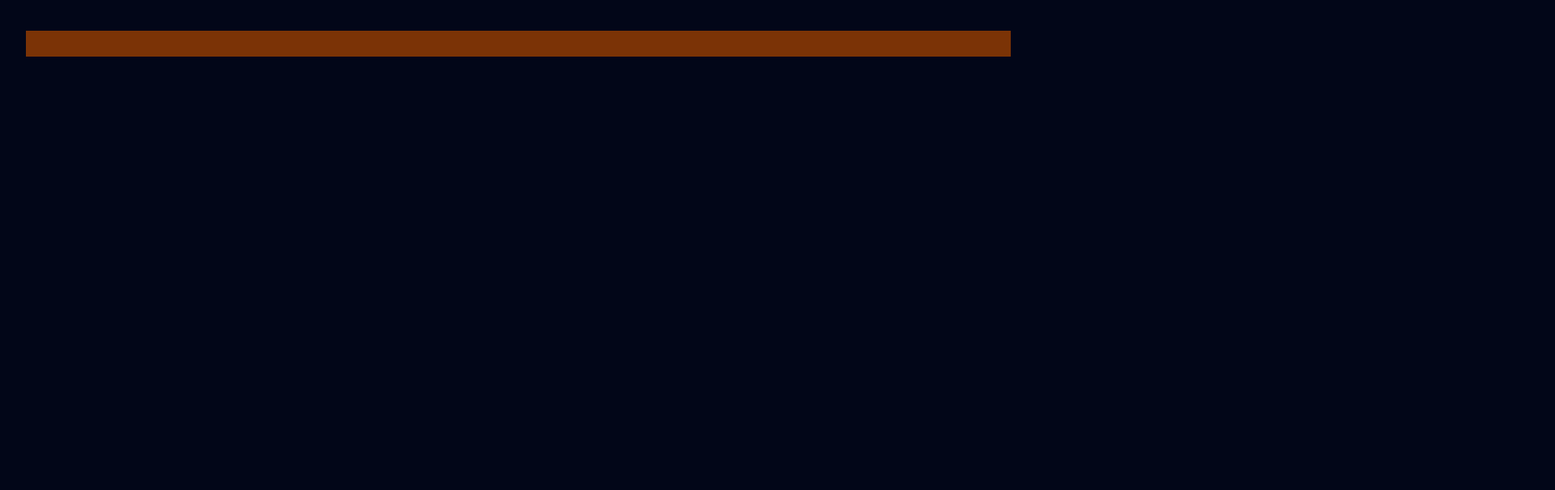
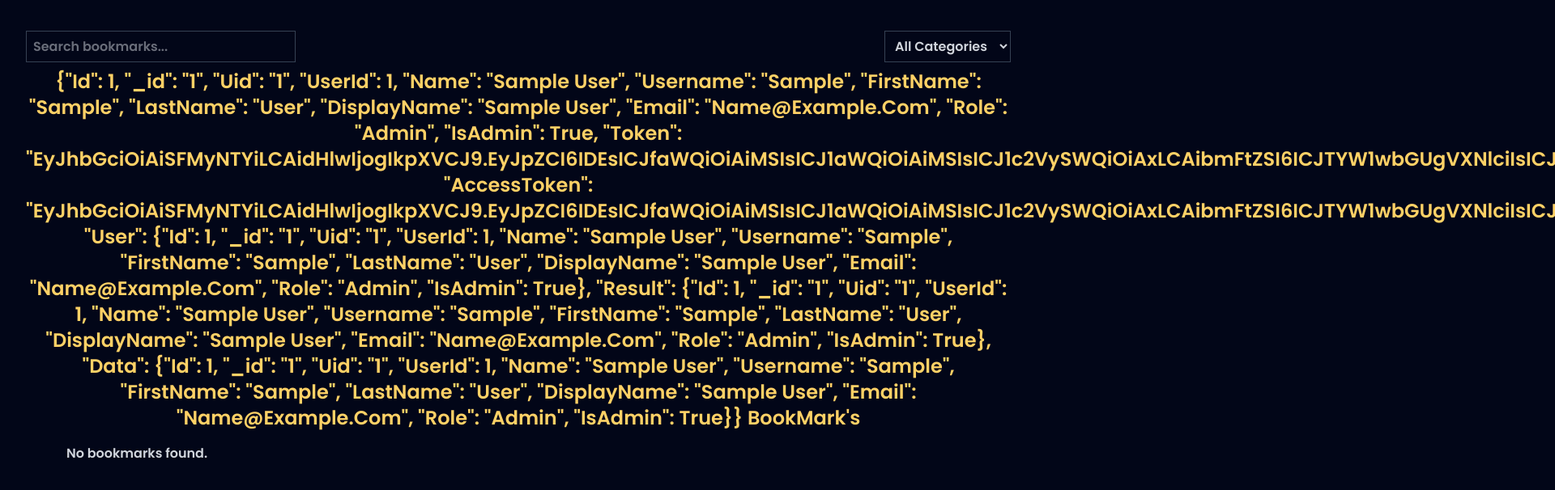
Before and after one commit to HaiderGhauri/MarkSync, a Next.js app: page /bookmarks in a window 1280 px wide. Shown: the part 382-988 px from the top of the page at 81% size, 1920 px wide, since content can reach past the window. Before the commit the page ends 800 px from the top, so only its background shows below. Built offline with nearby package versions, Linux system fonts and the light colour scheme; sample sign-in values are in the browser's storage.

Commit message:
add confirm toast for delete user

```diff
--- a/app/bookmarks/page.tsx
+++ b/app/bookmarks/page.tsx
@@ -3,26 +3,32 @@
 import { useEffect, useState } from "react";
 import { BookMarkCard } from "../components/BookMarkCard";
 import { BookMarksForm } from "../components/BookMarksForm";
-import { getBookmarks, getUser, saveBookmarks } from "../utils/storage";
+import { getBookmarks, saveBookmarks } from "../utils/storage";
 import { useRouter } from "next/navigation";
+import { useUser } from "../contexts/UserContext";
+import { ReactTyped } from "react-typed";
 
 function Bookmark() {
   const [bookmarks, setBookmarks] = useState(getBookmarks());
-  const user = getUser();
-  const router = useRouter()
+  const [searchQuery, setSearchQuery] = useState("");
+  const [selectedCategory, setSelectedCategory] = useState("All");
+  const { user } = useUser();
+  const router = useRouter();
+
 
   useEffect(() => {
-    if(!user) {
-      router.push("/")
+    if (!user) {
+      router.push("/");
+    } else {
+      setBookmarks(getBookmarks())
     }
-  }, [])
-
+  }, [user, router]);
 
   useEffect(() => {
     if (user) {
       saveBookmarks(bookmarks);
     }
-  }, [bookmarks]);
+  }, [bookmarks, user]);
 
   if (!user) return null;
 
@@ -30,21 +36,85 @@ function Bookmark() {
     id: string;
     title: string;
     url: string;
-    category?: string;
+    category: string;
   }) => {
     setBookmarks([...bookmarks, bookmark]);
   };
+
+  const filteredBookmarks = bookmarks.filter((bookmark) => {
+    const matchesSearch = bookmark.title
+      .toLowerCase()
+      .includes(searchQuery.toLowerCase());
+    const matchesCategory =
+      selectedCategory === "All" || bookmark.category === selectedCategory;
+    return matchesSearch && matchesCategory;
+  });
+
+  if (!user) return null;
 
   return (
     <section className="pt-34 pb-8 max-w-[1250px] mx-auto w-[95%]">
       <div>
         <h1 className="text-[#FFD166] text-2xl sm:text-3xl lg:text-4xl font-bold text-center">
-          Your Saved Links, All in One Place</h1>
+        <ReactTyped
+                strings={["Your Saved Links, All in One Place"]}
+                typeSpeed={65}
+              />
+        </h1>
 
         <BookMarksForm onAdd={handleAddBookmark} />
 
-        <div className="bg-amber-900 flex gap-10 p-4">
-          {bookmarks.map((b) => (
+        <div className="flex flex-col gap-2 sm:flex-row justify-between mb-2">
+          <input
+            type="text"
+            placeholder="Search bookmarks..."
+            value={searchQuery}
+            onChange={(e) => setSearchQuery(e.target.value)}
+            className="border border-gray-700 p-2 py-1 outline-0"
+          />
+
+          <select
+            value={selectedCategory}
+            onChange={(e) => setSelectedCategory(e.target.value)}
+            className="border border-gray-700 p-2 py-1.5 outline-0"
+          >
+            <option className="bg-gray-800" value="All">
+              All Categories
+            </option>
+            <option className="bg-gray-800" value="Work">
+              Work
+            </option>
+            <option className="bg-gray-800" value="Social">
+              Social
+            </option>
+            <option className="bg-gray-800" value="Entertainment">
+              Entertainment
+            </option>
+            <option className="bg-gray-800" value="Education">
+              Education
+            </option>
+            <option className="bg-gray-800" value="Shopping">
+              Shopping
+            </option>
+            <option className="bg-gray-800" value="Personal">
+              Personal
+            </option>
+            <option className="bg-gray-800" value="News">
+              News
+            </option>
+            <option className="bg-gray-800" value="Other">
+              Other
+            </option>
+          </select>
+        </div>
+
+        <div>
+          <p className="text-[#FFD166] text-lg sm:text-xl lg:text-2xl font-bold text-center"> <span className="capitalize">{user}</span> BookMark&apos;s </p>
+        </div>
+
+        <div className="grid grid-cols-1 sm:grid-cols-2 md:grid-cols-3 lg:grid-cols-4 justify-items-center items-center gap-10 py-4 max-w-[100%]">
+          {filteredBookmarks.length > 0 ? (
+            filteredBookmarks.map((b) => (
               <BookMarkCard
                 key={b.id}
                 {...b}
@@ -52,7 +122,10 @@ function Bookmark() {
                   setBookmarks(bookmarks.filter((x) => x.id !== id))
                 }
               />
-          ))}
+            ))
+          ) : (
+            <p className="text-gray-300 font-semibold">No bookmarks found.</p>
+          )}
         </div>
       </div>
     </section>
--- a/app/components/BookMarkCard.tsx
+++ b/app/components/BookMarkCard.tsx
@@ -1,7 +1,7 @@
 import Link from "next/link";
 import { Bookmark } from "../types";
 import { FaTrash } from "react-icons/fa";
-import { ToastContainer, toast } from "react-toastify";
+import { toast } from "react-toastify";
 import "react-toastify/dist/ReactToastify.css";
 
 interface BookmarkCardProps extends Bookmark {
@@ -15,14 +15,25 @@ export function BookMarkCard({
   category,
   onDelete,
 }: BookmarkCardProps) {
+  const toastMessage = (value: string) => {
+    toast.error(value, {
+      autoClose: 2500,
+    });
+  };
 
   const showConfirmToast = () => {
     toast(
       <div className="flex flex-col gap-2">
-        <p>Are you sure you want to delete <span className="text-blue-500">&quot;{title}&quot;</span>?</p>
+        <p>
+          Are you sure you want to delete{" "}
+          <span className="text-blue-500">&quot;{title}&quot;</span>?
+        </p>
         <div className="flex gap-2 justify-end">
           <button
-            onClick={() => toast.dismiss()}
+            onClick={() => {
+              toast.dismiss();
+              toastMessage("Cancelled");
+            }}
             className="px-2 py-1 bg-gray-500 text-white rounded hover:bg-gray-600 cursor-pointer"
           >
             No
@@ -31,6 +42,9 @@ export function BookMarkCard({
             onClick={() => {
               onDelete(id);
               toast.dismiss();
+              toast.success("Deleted", {
+                autoClose: 2500,
+              });
             }}
             className="px-2 py-1 bg-red-500 text-white rounded hover:bg-red-600 cursor-pointer"
           >
@@ -39,7 +53,6 @@ export function BookMarkCard({
         </div>
       </div>,
       {
-        position: "top-right",
         autoClose: false,
         closeButton: false,
         draggable: false,
@@ -47,20 +60,39 @@ export function BookMarkCard({
     );
   };
 
+  // const handleDelete = () => {
+  //   const confirmed = window.confirm("Are you sure you want to delete!");
+  //   if (confirmed) {
+  //     onDelete(id);
+  //     toast.success("Bookmark deleted", {
+  //       position: "top-right",
+  //       autoClose: 2500,
+  //     });
+  //   } else {
+  //     showToastMessage("Delete cancelled");
+  //   }
+  // }
+
   return (
     <div className="bg-slate-800 px-5 py-2 rounded-2xl font-semibold flex flex-col gap-4 justify-center items-center w-[87%] sm:w-[100%] sm:max-w-[330px]">
       <p className="text-gray-400 text-center w-full break-all">
-        Title:<Link href={url} target="_blank">
+        Title:
+        <Link href={url} target="_blank">
           <span className="text-blue-500 underline ml-1.5">{title}</span>{" "}
         </Link>{" "}
       </p>
 
-      <p className="text-gray-400 text-center">Category: <span>{category}</span></p>
+      <p className="text-gray-400 text-center">
+        Category: <span>{category}</span>
+      </p>
 
-      <button onClick={showConfirmToast} className="text-red-600 mb-1 cursor-pointer">
+      <button
+        onClick={showConfirmToast}
+        className="text-red-600 mb-1 cursor-pointer"
+      >
         <FaTrash />
       </button>
-      <ToastContainer position="top-right" />
+      {/* <ToastContainer /> */}
     </div>
   );
 }
--- a/app/components/BookMarksForm.tsx
+++ b/app/components/BookMarksForm.tsx
@@ -2,7 +2,7 @@
 
 import React, { useState } from "react";
 import { Bookmark } from "../types";
-import { ToastContainer, toast } from "react-toastify";
+import { toast } from "react-toastify";
 import "react-toastify/dist/ReactToastify.css";
 
 interface BookMarkFormProps {
@@ -15,15 +15,11 @@ export function BookMarksForm({ onAdd }: BookMarkFormProps) {
   const [category, setCategory] = useState("Work");
 
   const showToastMessage = (value: string) => {
-    toast.error(value, {
-      position: "top-right",
-    });
+    toast.error(value);
   };
 
   const successMessage = (value: string) => {
-      toast.success(value, {
-        position: "top-right",
-      });
+      toast.success(value)
     };
 
   const handleSubmit = (e: React.FormEvent) => {
@@ -66,7 +62,7 @@ export function BookMarksForm({ onAdd }: BookMarkFormProps) {
             maxLength={22}
             placeholder="Enter bookmark title"
             value={title}
-            onChange={(e) => setTitle(e.target.value)}
+            onChange={(e) => setTitle(e.target.value.trim())}
           />
         </div>
 
@@ -77,7 +73,7 @@ export function BookMarksForm({ onAdd }: BookMarkFormProps) {
             type="url"
             placeholder="Paste URL here"
             value={url}
-            onChange={(e) => setUrl(e.target.value)}
+            onChange={(e) => setUrl(e.target.value.trim())}
           />
         </div>
 
@@ -116,12 +112,12 @@ export function BookMarksForm({ onAdd }: BookMarkFormProps) {
         </div>
 
         <button
-          className="bg-[#FF6B6B] text-[#F5F5F7] font-semibold px-4 py-1 mt-2 rounded-xl text-lg cursor-pointer"
+          className="bg-[#FF6B6B] text-[#F5F5F7] font-semibold px-4 py-1 mt-2 rounded-xl text-lg cursor-pointer hover:bg-[#ff6b6bc7]"
           type="submit"
         >
           Add to Collection
         </button>
-        <ToastContainer />
+        {/* <ToastContainer /> */}
       </div>
     </form>
   );
--- a/app/layout.tsx
+++ b/app/layout.tsx
@@ -1,19 +1,15 @@
 import type { Metadata } from "next";
-import { Geist, Geist_Mono } from "next/font/google";
+import { Poppins } from "next/font/google";
 import "./globals.css";
 import { Header } from "./components/Header";
 import { ToastContainer } from "react-toastify";
 import { UserProvider } from "./contexts/UserContext";
 
-const geistSans = Geist({
-  variable: "--font-geist-sans",
+const poppins = Poppins({
+  weight: "600",
   subsets: ["latin"],
-});
-
-const geistMono = Geist_Mono({
-  variable: "--font-geist-mono",
-  subsets: ["latin"],
-});
+  display: "swap",
+})
 
 export const metadata: Metadata = {
   title: "Create Next App",
@@ -28,12 +24,12 @@ export default function RootLayout({
   return (
     <html lang="en">
       <body
-        className={`${geistSans.variable} ${geistMono.variable} antialiased bg-slate-950 text-gray-300`}
+        className={`${poppins.className} antialiased bg-slate-950 text-gray-300`}
       >
         <UserProvider>
           <Header />
           {children}
-          <ToastContainer position="top-right" autoClose={2500} />
+          <ToastContainer position="bottom-right" autoClose={2500} />
         </UserProvider>
       </body>
     </html>
```
Also changed, not shown: app/page.tsx (+59 -33 lines). Lines whose indentation alone changed are shown as unchanged.
